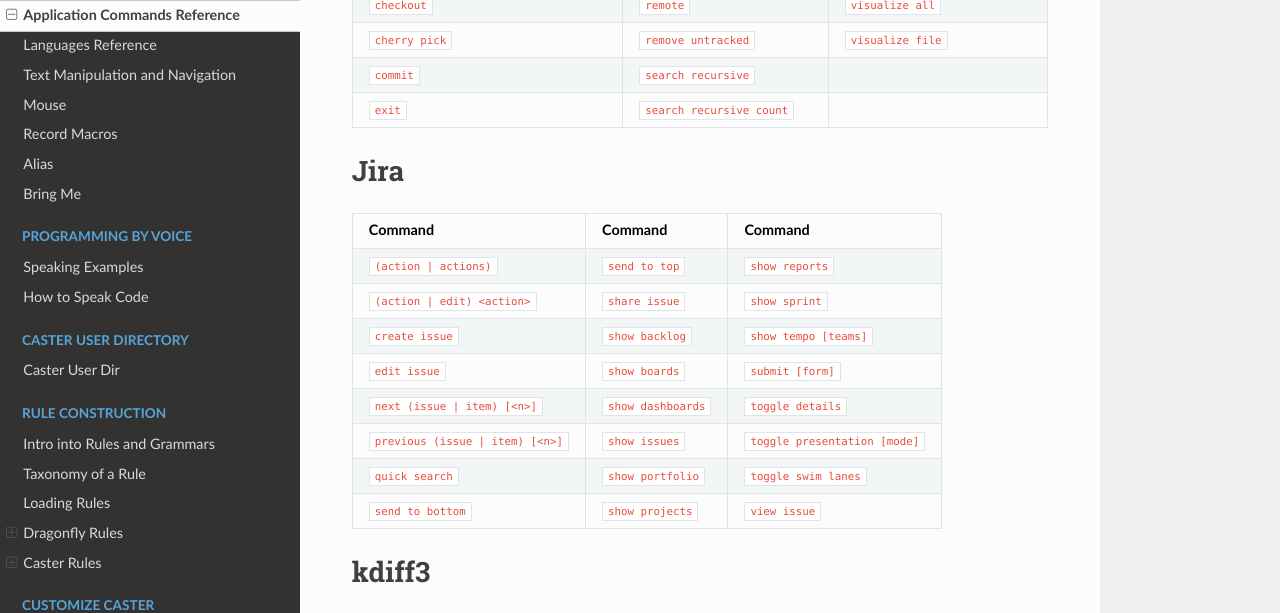
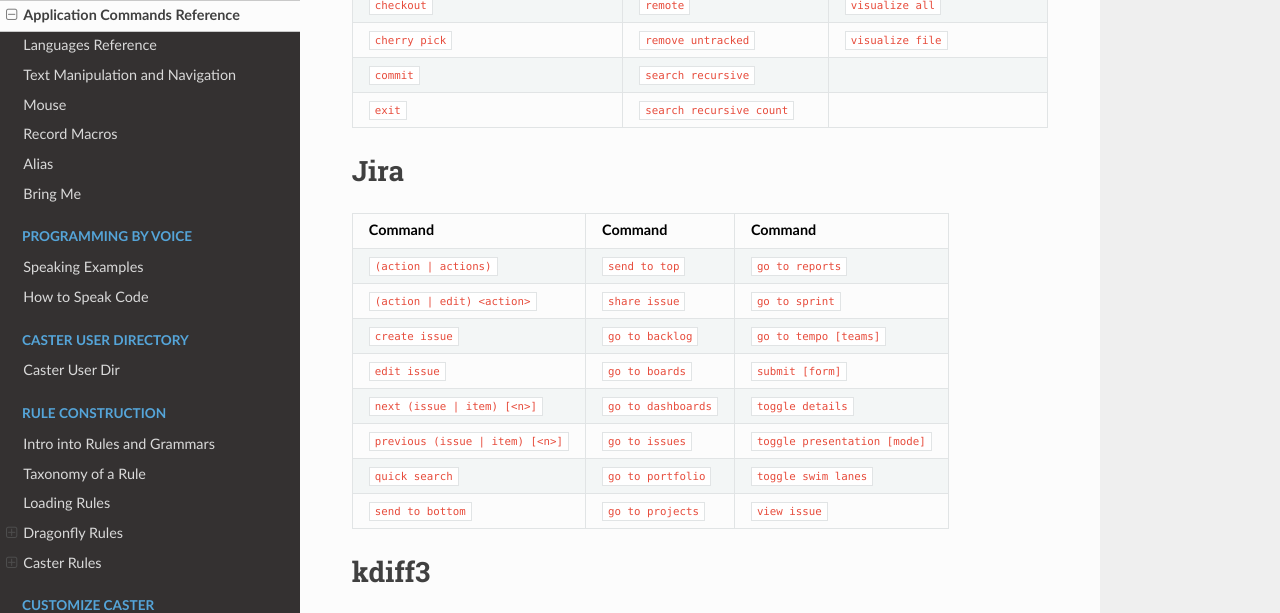
Before and after one commit to dictation-toolbox/Caster, an MkDocs documentation site: the page built from docs/readthedocs/Caster_Commands/Application_Commands_Quick_Reference.md, in a window 1280 px wide and 900 px high, scrolled down 13843 px. Shown: the top 613 px of the window. Built offline with MkDocs 1.6.1, drawn with Linux system fonts in a browser that asks for light colours; nearby versions of some CDN libraries; comment, search, counter and statistics services are not loaded.

Commit message:
Correct documentation for jira rule

```diff
--- a/docs/readthedocs/Caster_Commands/Application_Commands_Quick_Reference.md
+++ b/docs/readthedocs/Caster_Commands/Application_Commands_Quick_Reference.md
@@ -419,16 +419,16 @@ These commands are for Windows/Linux and creating a separate command ruleset for
 | `exit`                           | `search recursive count`   |                             |
 
 # Jira
-| Command                         | Command           | Command                      |
-| :------------------------------ | :---------------- | :--------------------------- |
-| `(action | actions)`            | `send to top`     | `show reports`               |
-| `(action | edit) <action>`      | `share issue`     | `show sprint`                |
-| `create issue`                  | `show backlog`    | `show tempo [teams]`         |
-| `edit issue`                    | `show boards`     | `submit [form]`              |
-| `next (issue | item) [<n>]`     | `show dashboards` | `toggle details`             |
-| `previous (issue | item) [<n>]` | `show issues`     | `toggle presentation [mode]` |
-| `quick search`                  | `show portfolio`  | `toggle swim lanes`          |
-| `send to bottom`                | `show projects`   | `view issue`                 |
+| Command                         | Command            | Command                      |
+| :------------------------------ | :----------------- | :--------------------------- |
+| `(action | actions)`            | `send to top`      | `go to reports`              |
+| `(action | edit) <action>`      | `share issue`      | `go to sprint`               |
+| `create issue`                  | `go to backlog`    | `go to tempo [teams]`        |
+| `edit issue`                    | `go to boards`     | `submit [form]`              |
+| `next (issue | item) [<n>]`     | `go to dashboards` | `toggle details`             |
+| `previous (issue | item) [<n>]` | `go to issues`     | `toggle presentation [mode]` |
+| `quick search`                  | `go to portfolio`  | `toggle swim lanes`          |
+| `send to bottom`                | `go to projects`   | `view issue`                 |
 
 
 # kdiff3
```
